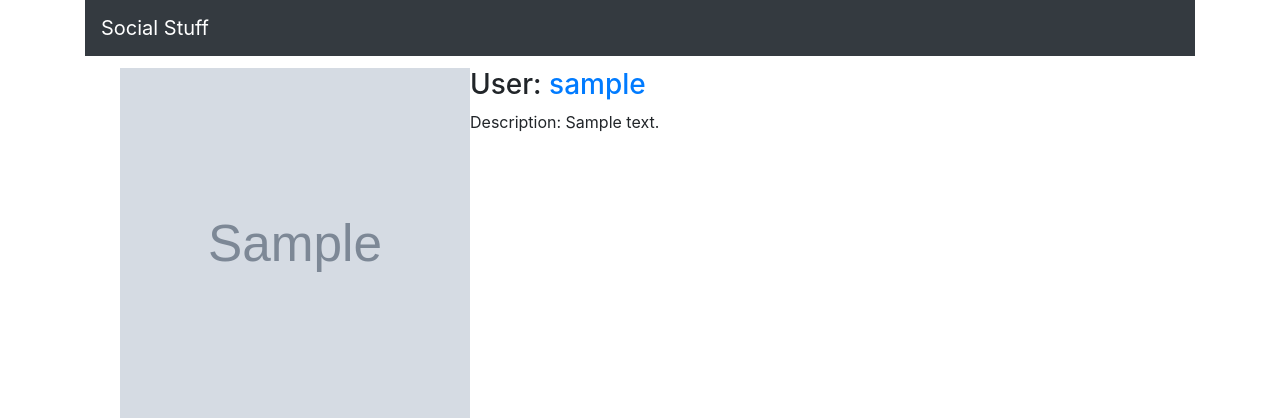
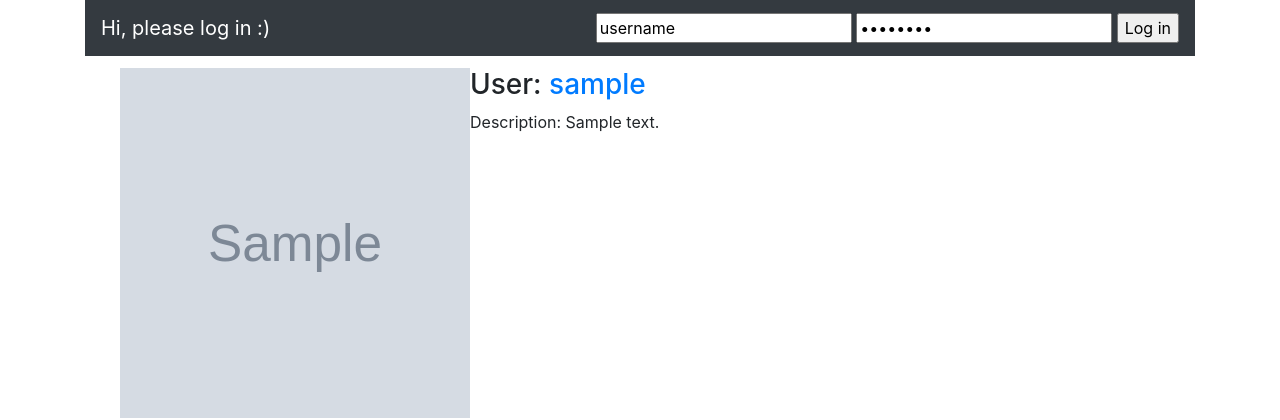
Before and after one commit to Yerassil/django_social, a Django app: template django_social/templates/home.html in a window 1280 px wide. Shown: the top 420 px of the page. Run offline with Django 3.2, Linux system fonts and the light colour scheme; the template is opened without the code that fills it: most values are stand-ins (such as "Sample title", 1, 10 or a date in 2020); grey boxes marked "Sample" are stand-in pictures; data that the repository does not hold is empty; some libraries are stand-ins or nearby versions.

Commit message:
Add user authentication and login form

```diff
--- a/django_social/templates/base.html
+++ b/django_social/templates/base.html
@@ -18,8 +18,21 @@
 <body>
     <div class="container">
         <nav class="navbar navbar-dark bg-dark">
-            <a class="navbar-brand" href="#"> Social Stuff </a>
+            <a class="navbar-brand" href="#">
+                {% if request.user.is_authenticated %}
+                    Hello, {{ user.username }}, and welcome to the Social Stuff !
+                {% else %}
+                    Hi, please log in :)
+                {% endif %}
+            </a>
         <!-- Navbar content -->
+            <form method="post" action="/login/">
+                {% csrf_token %}
+                <input type="text" name="username" value="username" id="username">
+                <input type="password" name="password" value="password" id="password">
+                <input type="submit" value="Log in" />
+                <input type="hidden" name="next" value="{{ next|escape }}">
+            </form>
         </nav>
     </div>
     <div class="container">
--- a/django_social/urls.py
+++ b/django_social/urls.py
@@ -22,4 +22,5 @@ from . import views
 urlpatterns = [
     path('admin/', admin.site.urls),
     path('', views.HomeView.as_view(), name='home'),
+    path('login/', views.login_view, name='login')
 ] + static(settings.MEDIA_URL, document_root=settings.MEDIA_ROOT)
```
Also changed, not shown: django_social/views.py (+17 -0 lines).
